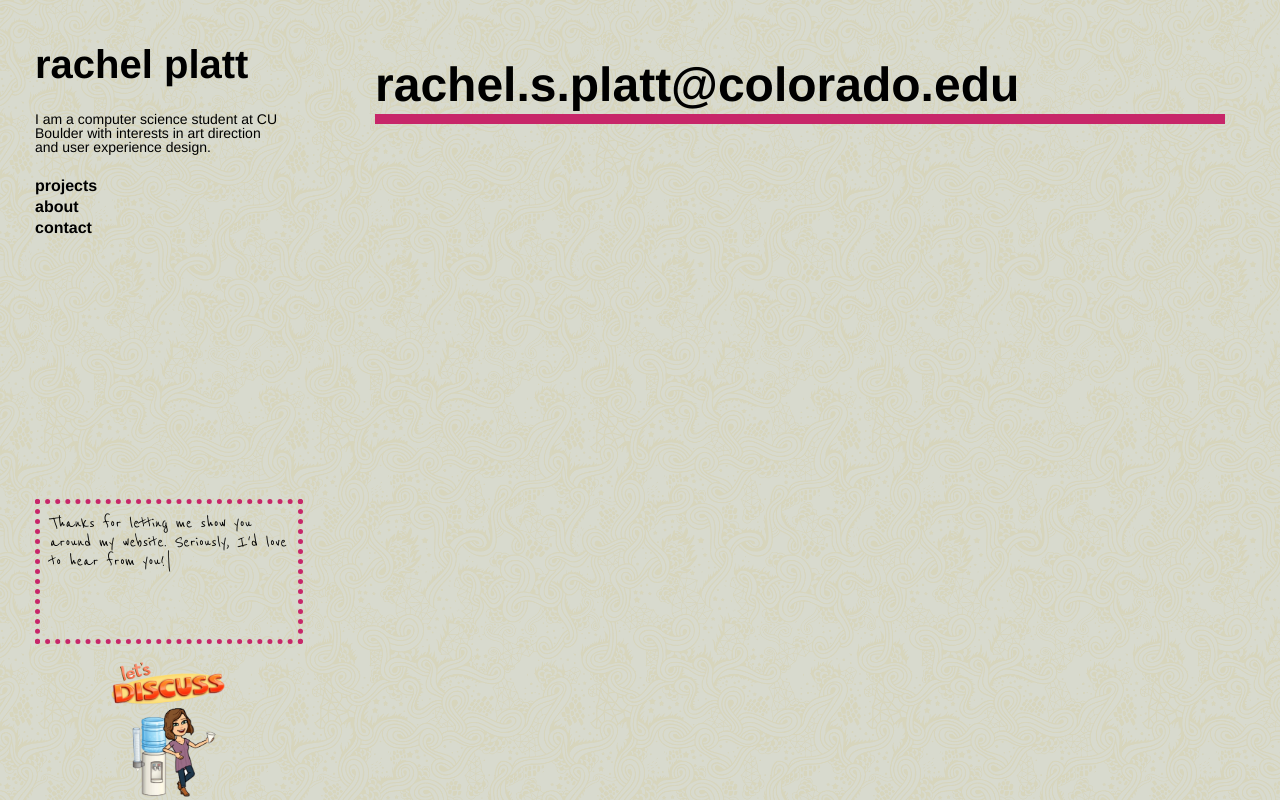
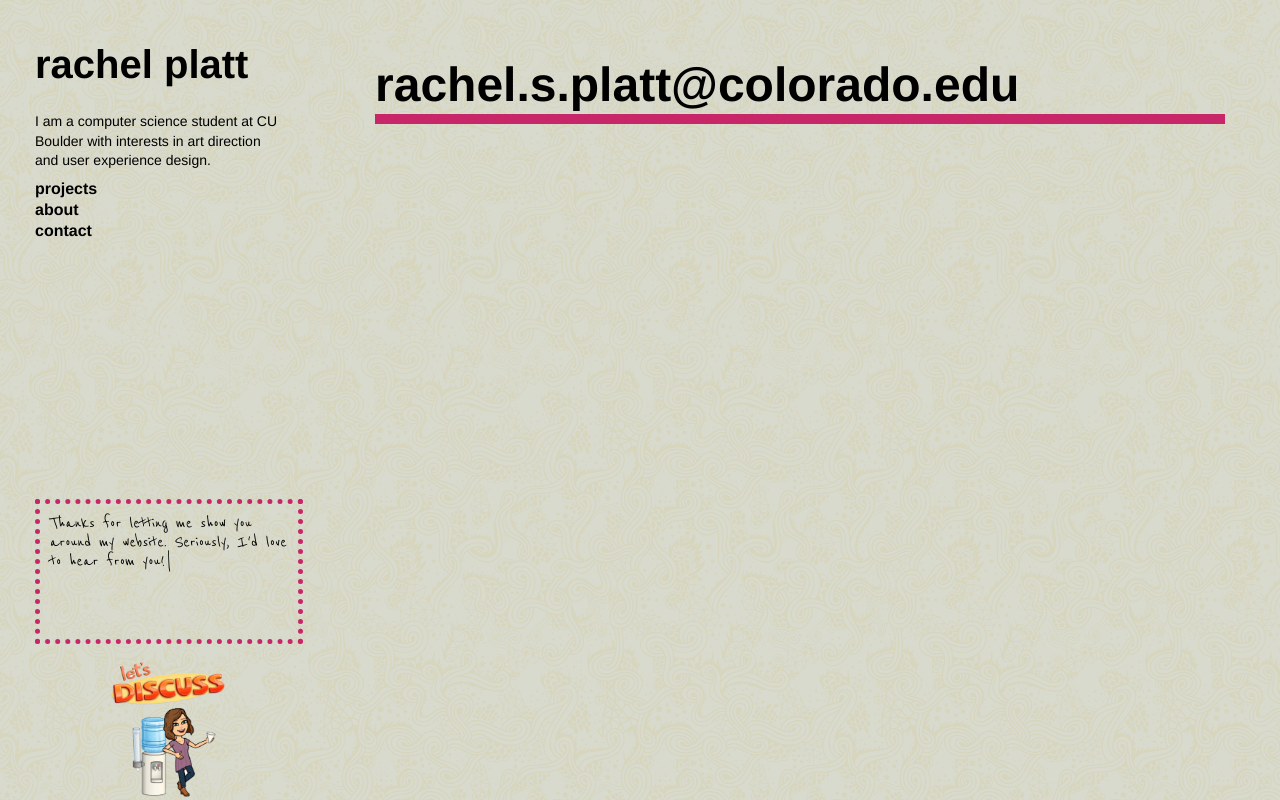
Before and after one commit to Rachel-splatt/Rachel-splatt.github.io, a plain HTML site: page contact.html in a window 1280 px wide. Drawn offline with nearby package versions, Linux system fonts and the light colour scheme.

Commit message:
font oopsies

```diff
--- a/contact.html
+++ b/contact.html
@@ -35,7 +35,7 @@
           <div id="sidebar" class="col-xs-6 col-sm-4 col-md-3 sidebar-offcanvas">
             <div class="sidebar-content">
               <h1 class="sidebar-heading"> <a href="index.html">rachel platt</a></h1>
-              <p class="sidebar-p">I am a computer science student at CU Boulder with interests in art direction and user experience design. </p>
+              <p class="sidebar-p lead3">I am a computer science student at CU Boulder with interests in art direction and user experience design. </p>
              <!-- <p class="sidebar-p">Originally from Toronto, currently based in London. </p> -->
               <ul class="sidebar-menu">
                 <li class="active"><a href="index.html">projects</a></li>
```
